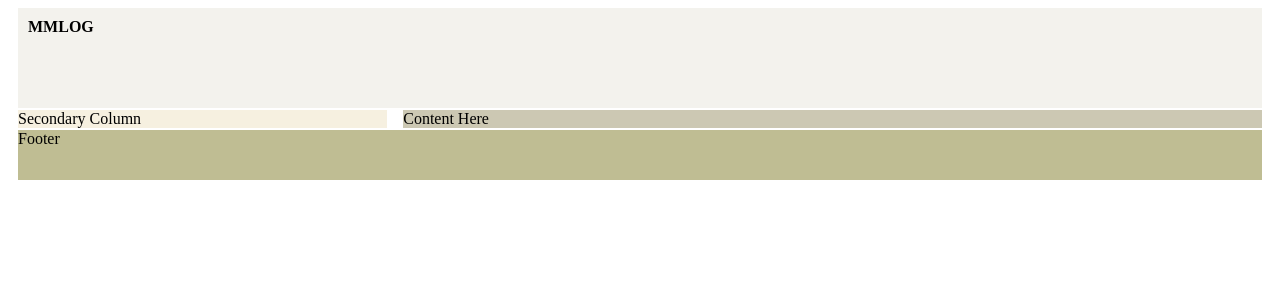
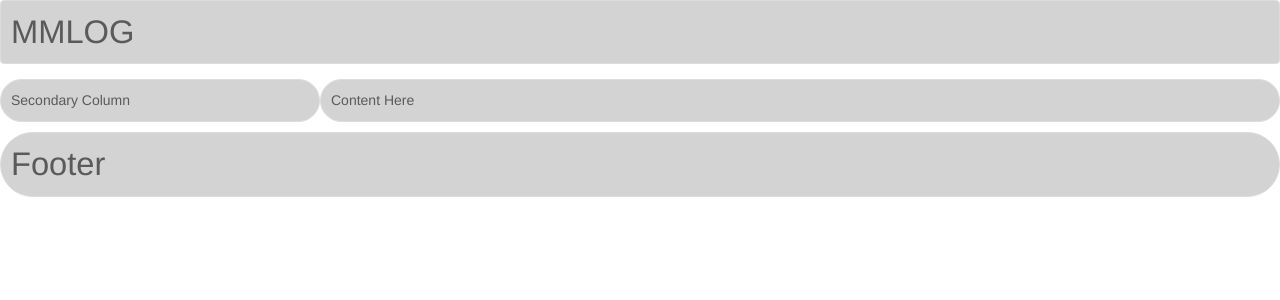
Before and after one commit to ropinot/mm, a Django app: page /mmlog/ in a window 1280 px wide. Shown: the top 300 px of the page. Run offline with Django 3.2, Linux system fonts and the light colour scheme; some libraries are stand-ins or nearby versions; some web fonts are replaced.

Commit message:
modified:   mmlog/forms.py 	modified:   templates/mmlog/add_activity_sheet.html 	modified:   templates/mmlog/base.html aggiunto framework CSS

```diff
--- a/mmlog/forms.py
+++ b/mmlog/forms.py
@@ -8,7 +8,7 @@ from crispy_forms.layout import Layout, Fieldset, ButtonHolder, Submit
 #         name = forms.CharField(label = "Nome", max_length = 100)
 #         surname = forms.CharField(label = "Cognome", max_length = 100)
 
-class ActivitySheetForm(forms.ModelForm):
+class ActivitySheetForm(forms.Form):
         # MODIFICA DEL WIDGET STANDARD PER I CAMPI DEL DB
         entry_date = forms.CharField(max_length=10, help_text="Data in formato gg-mm-aaaa", label="Data")
 
@@ -17,7 +17,7 @@ class ActivitySheetForm(forms.ModelForm):
                 model = ActivitySheetModel
 
                 # LISTA CAMPI VISIBILI NEL FORM
-                # fields =  ['entry_date', 'intervention_type']
+                fields =  ['entry_date', 'intervention_type']
 
 
 # class ActivitySheetForm(forms.ModelForm):
--- a/templates/mmlog/base.html
+++ b/templates/mmlog/base.html
@@ -1,15 +1,30 @@
 <!DOCTYPE HTML PUBLIC "-//W3C//DTD HTML 4.01//EN" "http://www.w3.org/TR/html4/strict.dtd">
 <html>
 <head>
-
     <title>{% block title %}{% if title %}{{ title }} {% else %} NO TITLE {% endif %}{% endblock %}</title>
 
     <meta http-equiv="Content-Type" content="text/html; charset=iso-8859-1" >
+
+    <!-- Modernizr -->
+    <script type="text/javascript" src="{{STATIC_URL}}js/modernizr-2.6.2.min.js"></script>
+    <!-- framework css -->
+    <!--[if gt IE 9]><!-->
+    <link type="text/css" rel="stylesheet" href="{{STATIC_URL}}css/groundwork.css">
+    <!--<![endif]-->
+    <!--[if lte IE 9]-->
+    <link type="text/css" rel="stylesheet" href="{{STATIC_URL}}css/groundwork-core.css">
+    <link type="text/css" rel="stylesheet" href="{{STATIC_URL}}css/groundwork-type.css">
+    <link type="text/css" rel="stylesheet" href="{{STATIC_URL}}css/groundwork-ui.css">
+    <link type="text/css" rel="stylesheet" href="{{STATIC_URL}}css/groundwork-anim.css">
+    <link type="text/css" rel="stylesheet" href="{{STATIC_URL}}css/groundwork-ie.css">
+    <!--[endif]-->
+
     <script type="text/javascript" src="{{STATIC_URL}}js/jquery-1.11.1.min.js"></script>
     <script type="text/javascript" src="{{STATIC_URL}}js/jquery-ui.min.js"></script>
     <script type="text/javascript" src="{{STATIC_URL}}js/jquery.fancytree-all.min.js"></script>
+    <script type="text/javascript" src="{{STATIC_URL}}js/groundwork.all.js"></script>
 
-    <link rel="stylesheet" type="text/css" href="{{STATIC_URL}}mmlog/css/mmlog_styles.css">
+    <!--<link rel="stylesheet" type="text/css" href="{{STATIC_URL}}mmlog/css/mmlog_styles.css">-->
     <link rel="stylesheet" type="text/css" href="{{STATIC_URL}}css/ui.fancytree.css">
 
     <script type="text/javascript">
@@ -26,23 +41,21 @@
     </script>
 </head>
 <body>
-<div id="doc3" class="yui-t3">
-  <div id="hd">
-    <div id="header"><h1>MMLOG {% block header %}{% endblock %}</h1></div>
-  </div>
-  <div id="bd">
-    <div id="yui-main">
-      <div class="yui-b">
-        <div class="content">Content Here {% block form %}{% endblock %}</div>
-      </div>
-    </div>
-    <div class="yui-b">
-      <div id="secondary">Secondary Column{% block tree %}{% endblock %}</div>
-    </div>
-  </div>
-  <div id="ft">
-    <div id="footer">Footer</div>
-  </div>
+<div class="row" id="header">
+    <h1 class="box">MMLOG {% block header %}{% endblock %}</h1>
 </div>
+<div class="row" id="body">
+        <div class="one fourth" id="tree">
+            <p class="round box">Secondary Column{% block tree %}{% endblock %}</p>
+        </div>
+        <div class="three fourth" id="form">
+            <p class="round box">Content Here {% block form %}{% endblock %}</p>
+        </div>
+
+</div>
+<div class="row" id="footer">
+    <h1 class="round box">Footer</h1>
+</div>
+
 </body>
 </html>
```
Also changed, not shown: templates/mmlog/add_activity_sheet.html (+10 -13 lines), 1 other file.
